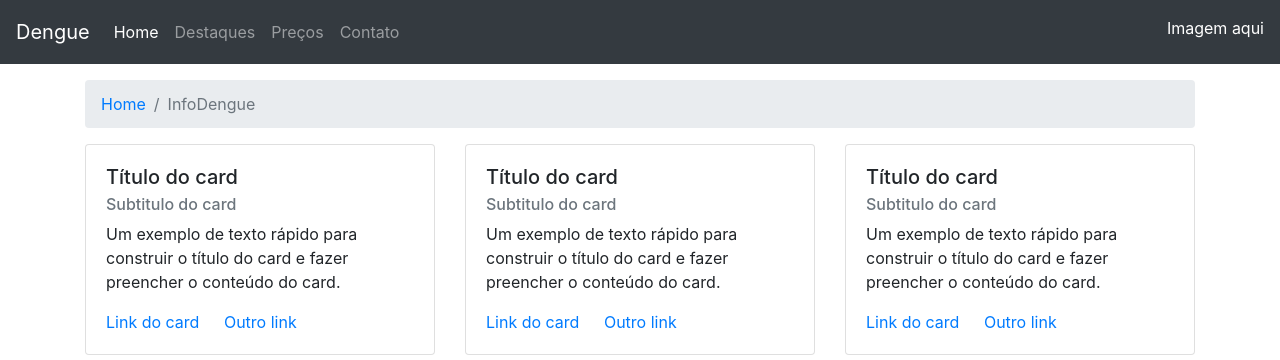
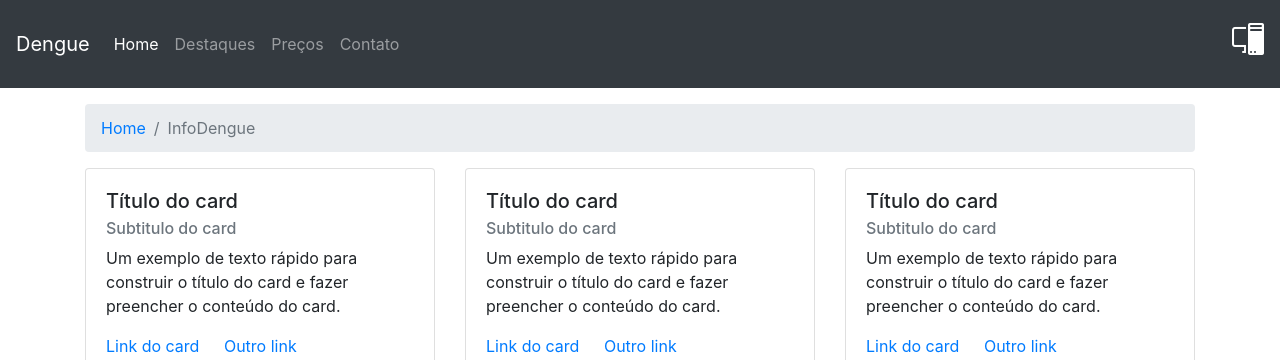
Before and after one commit to Matheus-Henrique-Neves/public_html, a plain HTML site: page index.html in a window 1280 px wide. Shown: the top 360 px of the page. Drawn offline with nearby package versions, Linux system fonts and the light colour scheme.

Commit message:
send nundes

```diff
--- a/index.html
+++ b/index.html
@@ -8,7 +8,9 @@
               href="https://stackpath.bootstrapcdn.com/bootstrap/4.1.3/css/bootstrap.min.css"
               integrity="sha384-MCw98/SFnGE8fJT3GXwEOngsV7Zt27NXFoaoApmYm81iuXoPkFOJwJ8ERdknLPMO"
               crossorigin="anonymous">
+        <link rel="stylesheet" href="https://cdn.jsdelivr.net/npm/bootstrap-icons@1.11.3/font/bootstrap-icons.min.css">
         <link href="css/estilo.css" rel="stylesheet" type="text/css" />
+
 
 
     </head>
@@ -46,7 +48,7 @@
             <ul class="float-right">
                 <li style="list-style:none;" class="mt-2">
                     <a style="text-decoration: none; color: white;"
-                       href="#">Imagem aqui</a>
+                       href="#"><i class="bi bi-pc-display" style="font-size: 2rem;"></i></a>
                 </li>
             </ul>
         </nav>
```
Also changed, not shown: contato.html (+2 -1 lines).
